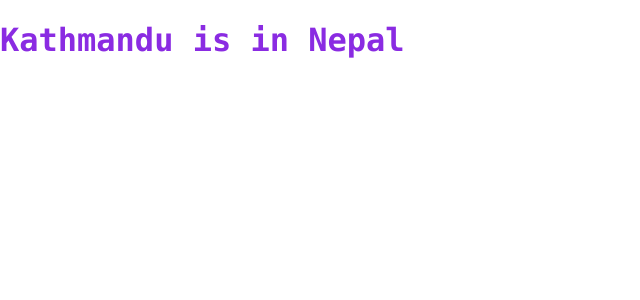
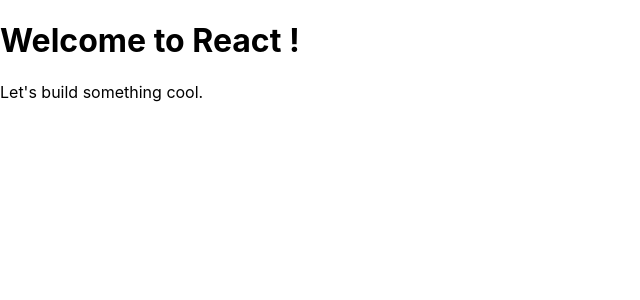
Before and after one commit to arjungautam1/ReactEssential, a React (Create React App) app: page / in a window 1280 px wide. Shown: the top 300 px of the page, without its empty margins (0-640 px from the left). Built offline with nearby package versions, Linux system fonts and the light colour scheme.

Commit message:
Compoments

```diff
--- a/src/index.js
+++ b/src/index.js
@@ -15,17 +15,37 @@
 //   <li>Lomon Tea</li>
 // </ul>
 //  );
- let city={
-   name:"Kathmandu",
-   country:"Nepal"
- };
 
- ReactDOM.render(
-   <h1 id="heading" className="cool-text">
-     {city.name} is in {city.country}
-   </h1>,
-   document.getElementById("root")
+// JSX
+//  let city={
+//    name:"Kathmandu",
+//    country:"Nepal"
+//  };
 
- );
+//  ReactDOM.render(
+//    <h1 id="heading" className="cool-text">
+//      {city.name} is in {city.country}
+//    </h1>,
+//    document.getElementById("root")
+
+//  );
+
+
+// Componets
+
+function Hello(){ //Should be always capital
+  return(
+    <div>
+      <h1>Welcome to React !</h1>
+      <p>Let's build something cool.</p>
+    </div>
+  );
+
+}
+
+ReactDOM.render(
+  <Hello/>,
+  document.getElementById("root")
+);
 
 //  Use babaljs to see the componets
```
